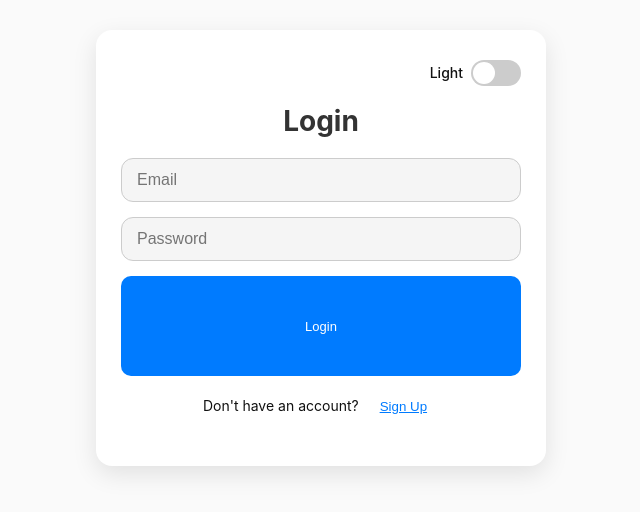
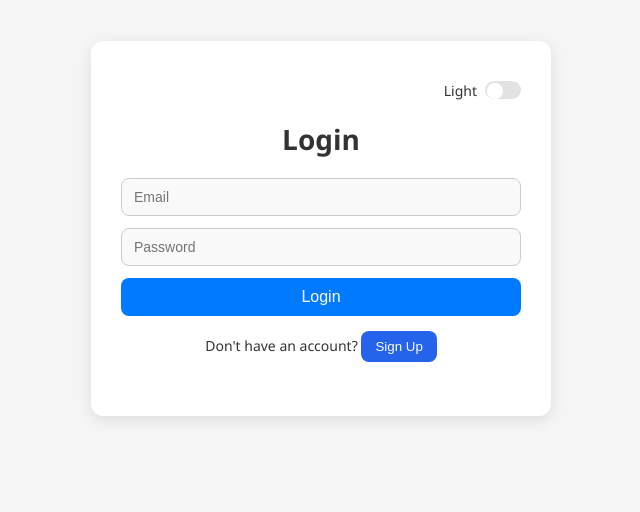
Before and after one commit to Praveen3226/frontend, a Next.js app: page / in a window 1280 px wide. Shown: the part 192-704 px from the top of the page, without its empty margins (319-959 px from the left). Built offline with nearby package versions, Linux system fonts and the light colour scheme; no server answers.

Commit message:
Update globals.css

```diff
--- a/styles/globals.css
+++ b/styles/globals.css
@@ -1,297 +1,289 @@
-/* Base Styles */
 
 body {
-  font-family: "Inter", Arial, sans-serif;
+  font-family: "Inter", sans-serif;
   margin: 0;
-  padding: 20px;
-  transition: background-color 0.3s ease, color 0.3s ease;
+  padding: 0;
+  background-color: var(--bg);
+  color: var(--text);
+  transition: background-color 0.4s ease, color 0.4s ease;
 }
 
 .container {
   max-width: 1000px;
-  width: 95%;
-  margin: 0 auto;
+  margin: 50px auto;
+  padding: 24px;
+  border-radius: 16px;
+  background: var(--card-bg);
+  box-shadow: 0 4px 12px rgba(0,0,0,0.08);
 }
+
+body.light {
+  --bg: #f7f8fa;
+  --card-bg: #ffffff;
+  --text: #1a1a1a;
+  --muted: #888;
+  --border: #e2e2e2;
+  --accent: #2563eb;
+}
+body.dark {
+  --bg: #111827;
+  --card-bg: #1f2937;
+  --text: #f3f4f6;
+  --muted: #9ca3af;
+  --border: #374151;
+  --accent: #3b82f6;
+}
+
+
+header h1 {
+  font-size: 1.8rem;
+  font-weight: 600;
+}
+button {
+  background-color: var(--accent);
+  color: white;
+  border: none;
+  padding: 8px 14px;
+  border-radius: 8px;
+  cursor: pointer;
+  transition: background 0.3s ease, transform 0.2s ease;
+}
+button:hover {
+  transform: scale(1.05);
+  background-color: #1d4ed8;
+}
+
 
 .task-form {
   display: flex;
+  gap: 10px;
   flex-wrap: wrap;
-  gap: 12px;
-  padding: 20px;
-  border: 1px solid var(--border-color);
-  border-radius: 16px;
-  background-color: var(--bg-card);
-  margin-bottom: 25px;
-  box-shadow: 0 4px 12px rgba(0,0,0,0.05);
-  transition: background-color 0.3s ease, border-color 0.3s ease, box-shadow 0.3s ease;
+  margin-bottom: 20px;
+}
+.task-form input,
+.task-form select {
+  flex: 1;
+  padding: 8px 12px;
+  border-radius: 8px;
+  border: 1px solid var(--border);
+  background: var(--card-bg);
+  color: var(--text);
+}
+.task-form input:focus,
+.task-form select:focus {
+  border-color: var(--accent);
+  outline: none;
 }
 
-.task-form input,
-.task-form select {
-  flex: 1 1 200px;
-  min-width: 120px;
-  padding: 10px 12px;
-  border-radius: 12px;
-  border: 1px solid var(--border-color);
-  transition: border-color 0.2s ease, background-color 0.2s ease, box-shadow 0.2s ease;
+
+.table-wrapper {
+  overflow-x: auto;
+  margin-top: 20px;
+}
+.task-table {
+  width: 100%;
+  border-collapse: collapse;
+  font-size: 0.95rem;
+}
+.task-table th, .task-table td {
+  padding: 12px 14px;
+  border-bottom: 1px solid var(--border);
+  text-align: left;
+}
+.task-table th {
+  font-weight: 600;
+  background-color: var(--card-bg);
+}
+.task-table tr:hover {
+  background-color: rgba(37, 99, 235, 0.05);
+  transition: background 0.2s ease;
 }
 
-.task-form input:focus,
-.task-form select:focus {
-  outline: none;
-  border-color: #007bff;
-  background-color: var(--bg-alt);
-  box-shadow: 0 0 6px rgba(0,123,255,0.3);
+
+.actions button {
+  margin-right: 6px;
+  border-radius: 6px;
+  padding: 6px 10px;
 }
-
-.task-form button {
-  border-radius: 12px;
-  padding: 10px 15px;
-  cursor: pointer;
-  transition: all 0.2s ease;
-}
-
-.task-form button:hover {
-  transform: translateY(-2px);
-  box-shadow: 0 4px 8px rgba(0,0,0,0.1);
-}
-
+.edit-btn { background-color: #f59e0b; }
+.delete-btn { background-color: #ef4444; }
+.toggle-btn { background-color: #3b82f6; }
+.edit-btn:hover { background-color: #d97706; }
+.delete-btn:hover { background-color: #dc2626; }
+.toggle-btn:hover { background-color: #2563eb; }
 
 .filters-bar {
   display: flex;
   flex-wrap: wrap;
   gap: 12px;
-  margin-bottom: 20px;
+  margin: 20px 0;
+  background: var(--card-bg);
+  padding: 12px;
+  border-radius: 10px;
+  border: 1px solid var(--border);
+}
+.filter-group {
+  display: flex;
+  flex-direction: column;
+  font-size: 0.9rem;
+}
+.filter-group label {
+  color: var(--muted);
+  margin-bottom: 4px;
 }
 
-.filter-group {
-  flex: 1 1 150px;
-  min-width: 120px;
+.theme-switch-wrapper {
+  display: flex;
+  align-items: center;
+  gap: 8px;
+}
+.theme-switch {
+  position: relative;
+  width: 40px;
+  height: 20px;
+  background: var(--border);
+  border-radius: 20px;
+}
+.theme-switch input {
+  opacity: 0;
+  width: 0;
+  height: 0;
+}
+.theme-switch .slider {
+  position: absolute;
+  top: 2px;
+  left: 2px;
+  width: 16px;
+  height: 16px;
+  background: white;
+  border-radius: 50%;
+  transition: 0.3s;
+}
+.theme-switch input:checked + .slider {
+  transform: translateX(20px);
+}
+.tooltip {
+  position: relative;
+  display: inline-block;
 }
 
-.filter-group input,
-.filter-group select {
-  padding: 8px 10px;
-  border-radius: 12px;
-  border: 1px solid var(--border-color);
-  transition: border-color 0.2s ease, box-shadow 0.2s ease;
+.tooltip .tooltiptext {
+  visibility: hidden;
+  width: max-content;
+  background-color: var(--text);
+  color: var(--card-bg);
+  text-align: center;
+  padding: 4px 8px;
+  border-radius: 6px;
+  font-size: 0.75rem;
+  position: absolute;
+  z-index: 1;
+  bottom: 125%;
+  left: 50%;
+  transform: translateX(-50%);
+  opacity: 0;
+  transition: opacity 0.3s;
+  white-space: nowrap;
 }
 
-.filter-group input:focus,
-.filter-group select:focus {
-  border-color: #007bff;
-  box-shadow: 0 0 6px rgba(0,123,255,0.3);
+.tooltip .tooltiptext::after {
+  content: "";
+  position: absolute;
+  top: 100%;
+  left: 50%;
+  margin-left: -5px;
+  border-width: 5px;
+  border-style: solid;
+  border-color: var(--text) transparent transparent transparent;
 }
 
-.task-table {
-  width: 100%;
-  border-collapse: separate;
-  border-spacing: 0;
-  border-radius: 12px;
-  overflow: hidden;
-  background-color: var(--bg-card);
-  box-shadow: 0 4px 12px rgba(0,0,0,0.05);
+.tooltip:hover .tooltiptext {
+  visibility: visible;
+  opacity: 1;
+}.page-btn {
+  background-color: var(--accent);
+  color: white;
+  border: none;
+  padding: 6px 12px;
+  margin: 0 2px;
+  border-radius: 8px;
+  cursor: pointer;
+  transition: background 0.2s;
+}
+.page-btn:disabled {
+  background-color: #cbd5e1;
+  cursor: not-allowed;
+}
+.page-btn:hover:not(:disabled) {
+  background-color: #1d4ed8;
+}
+.completed-row {
+  background-color: #d4edda;
+  color: #155724;
 }
 
-.task-table th,
-.task-table td {
-  padding: 12px 16px;
-  border-bottom: 1px solid var(--border-color);
-  border-right: 1px solid var(--border-color);
-  text-align: left;
+body.dark .completed-row {
+  background-color: #1b4620;
+  color: #d4edda;
 }
-
-.task-table th:last-child,
-.task-table td:last-child {
-  border-right: none;
-}
-
-.task-table tbody tr:nth-child(even) {
-  background-color: var(--bg-alt);
-}
-
-.task-table tbody tr:hover {
-  background-color: var(--bg-card);
-  box-shadow: 0 4px 12px rgba(0,0,0,0.08);
-  transition: all 0.2s ease;
-}
-
-.actions {
-  display: flex;
-  gap: 8px;
-}
-
-button {
-  flex: 1 1 100px;
-  padding: 8px 12px;
-  border-radius: 12px;
-  border: none;
-  cursor: pointer;
-  transition: all 0.2s ease;
-}
-
-button:hover {
-  transform: translateY(-2px);
-  box-shadow: 0 4px 8px rgba(0,0,0,0.1);
-}
-
-.edit-btn { background-color: #ff9800; color: #fff; }
-.delete-btn { background-color: #f44336; color: #fff; }
-.toggle-btn { background-color: #2196f3; color: #fff; }
-
-
-body.light {
-  --bg-page: #fafafa;
-  --bg-card: #ffffff;
-  --bg-alt: #f5f5f5;
-  --border-color: #ccc;
-  color: #111;
-  background-color: var(--bg-page);
-}
-
-body.dark {
-  --bg-page: #121212;
-  --bg-card: #1f1f1f;
-  --bg-alt: #2b2b2b;
-  --border-color: #555;
-  color: #f9f9f9;
-  background-color: var(--bg-page);
-}
-
 .auth-container {
   display: flex;
   justify-content: center;
   align-items: center;
   min-height: 100vh;
   padding: 20px;
-  background-color: var(--bg-page);
+  background-color: var(--bg-color);
   transition: background-color 0.3s ease, color 0.3s ease;
+  color: var(--text-color);
+  font-family: 'Segoe UI', Tahoma, Geneva, Verdana, sans-serif;
 }
 
 .auth-box {
+  background-color: var(--card-bg);
+  padding: 40px 30px;
+  border-radius: 12px;
+  box-shadow: 0 4px 15px rgba(0,0,0,0.1);
   width: 100%;
   max-width: 400px;
-  padding: 30px 25px;
-  border-radius: 16px;
-  background-color: var(--bg-card);
-  box-shadow: 0 8px 24px rgba(0,0,0,0.1);
   text-align: center;
   transition: background-color 0.3s ease, color 0.3s ease;
 }
 
-.auth-form input,
-.auth-form button {
-  background-color: var(--bg-alt);
-  color: var(--color, inherit);
-  border-color: var(--border-color);
-  transition: all 0.3s ease;
+body.light {
+  --bg-color: #f5f5f5;
+  --card-bg: #fff;
+  --text-color: #333;
+  --input-bg: #f9f9f9;
+  --input-border: #ccc;
+  --button-bg: #007bff;
+  --button-color: #fff;
+  --button-hover: #0056b3;
 }
 
-.auth-box h1 {
-  margin-bottom: 20px;
-  font-size: 28px;
-  color: #333;
+body.dark {
+  --bg-color: #121212;
+  --card-bg: #1e1e1e;
+  --text-color: #eee;
+  --input-bg: #2c2c2c;
+  --input-border: #555;
+  --button-bg: #0d6efd;
+  --button-color: #fff;
+  --button-hover: #084298;
 }
 
-.msg {
-  margin-bottom: 15px;
-  color: #d9534f;
-  font-weight: 500;
+.auth-theme-toggle {
+  display: flex;
+  justify-content: flex-end;
+  align-items: center;
+  margin-bottom: 20px;
+  gap: 8px;
 }
 
-.auth-form {
-  display: flex;
-  flex-direction: column;
-  gap: 15px;
-}
-
-.auth-form input {
-  padding: 12px 15px;
-  border-radius: 12px;
-  border: 1px solid #ccc;
-  font-size: 16px;
-  transition: 0.2s;
-}
-
-.auth-form input:focus {
-  outline: none;
-  border-color: #007bff;
-  box-shadow: 0 0 6px rgba(0,123,255,0.3);
-  background-color: #f5faff;
-}
-
-.auth-form button {
-  padding: 6px 12px;
-  font-size: 13px;
-  border-radius: 10px;
-  border: none;
-  background-color: #007bff;
-  color: #fff;
-  cursor: pointer;
-  transition: all 0.2s ease;
-}
-
-.auth-form button:hover {
-  background-color: #0056b3;
-  transform: translateY(-1px);
-  box-shadow: 0 2px 6px rgba(0,0,0,0.08);
+.theme-label {
+  font-size: 14px;
 }
 
 
-.toggle-text {
-  margin-top: 15px;
-  font-size: 14px;
-}
-
-.toggle-text button {
-  background: none;
-  border: none;
-  color: #007bff;
-  cursor: pointer;
-  font-weight: 500;
-  text-decoration: underline;
-  margin-left: 5px;
-}
-
-.toggle-text button:hover {
-  color: #0056b3;
-}
-
-
-.table-wrapper {
-  width: 100%;
-  overflow-x: auto;
-  margin-bottom: 20px;
-}
-
-.task-table {
-  min-width: 800px;
-  border-collapse: separate;
-  border-spacing: 0;
-  border-radius: 12px;
-  overflow: hidden;
-  background-color: var(--bg-card);
-  box-shadow: 0 4px 12px rgba(0,0,0,0.05);
-}
-
-.theme-switch-wrapper {
-  display: flex;
-  align-items: center;
-  gap: 8px;
-  cursor: pointer;
-}
-
-.theme-label {
-  font-weight: 500;
-  font-size: 14px;
-  color: inherit;
-}
-
-.theme-switch {
-  position: relative;
-  width: 50px;
-  height: 26px;
-}
 
 .theme-switch input {
   opacity: 0;
@@ -301,144 +293,108 @@ body.dark {
 
 .slider {
   position: absolute;
-  top: 0;
-  left: 0;
-  right: 0;
-  bottom: 0;
+  top: 0; left: 0; right: 0; bottom: 0;
   background-color: #ccc;
-  border-radius: 34px;
+  border-radius: 20px;
   transition: 0.4s;
 }
 
-.slider::before {
-  position: absolute;
-  content: "";
-  height: 22px;
-  width: 22px;
+.theme-switch {
+  position: relative;
+  display: inline-block;
+  width: 36px;
+  height: 18px;
+  cursor: pointer;
+}
+
+.slider:before {
+  height: 14px;
+  width: 14px;
   left: 2px;
   bottom: 2px;
-  background-color: white;
-  border-radius: 50%;
-  transition: 0.4s;
 }
 
-.theme-switch input:checked + .slider {
-  background-color: #2196f3;
+input:checked + .slider:before {
+  transform: translateX(18px);
 }
 
-.theme-switch input:checked + .slider::before {
-  transform: translateX(24px);
+input:checked + .slider {
+  background-color: #2196F3;
 }
 
-.theme-switch:hover .slider::before {
-  box-shadow: 0 2px 4px rgba(0,0,0,0.3);
+input:checked + .slider:before {
+  transform: translateX(20px);
 }
+
+.auth-box h1 {
+  margin-bottom: 20px;
+  font-size: 28px;
+}
+
+
+.msg {
+  color: #d9534f;
+  margin-bottom: 15px;
+  font-size: 14px;
+}
+
+
+.auth-form {
+  display: flex;
+  flex-direction: column;
+  gap: 12px;
+}
+
+.auth-form input,
+.auth-form select {
+  padding: 10px 12px;
+  border: 1px solid var(--input-border);
+  border-radius: 8px;
+  background-color: var(--input-bg);
+  color: var(--text-color);
+  font-size: 14px;
+  transition: border-color 0.3s ease, background-color 0.3s ease;
+}
+
+.auth-form input:focus {
+  outline: none;
+  border-color: #007bff;
+}
+
+
+.auth-form button {
+  padding: 10px;
+  border: none;
+  border-radius: 8px;
+  background-color: var(--button-bg);
+  color: var(--button-color);
+  font-size: 16px;
+  cursor: pointer;
+  transition: background-color 0.3s ease;
+}
+
+.auth-form button:hover {
+  background-color: var(--button-hover);
+}
+
+
+.toggle-text {
+  margin-top: 15px;
+  font-size: 14px;
+}
+
 .auth-theme-toggle {
   display: flex;
   justify-content: flex-end;
   align-items: center;
+  margin-bottom: 20px;
   gap: 8px;
-  margin-bottom: 15px;
-  cursor: pointer;
+  flex-wrap: wrap;
 }
 
-.auth-theme-toggle .theme-label {
-  font-size: 14px;
-  font-weight: 500;
-  color: inherit;
-}
 
-.theme-switch {
-  position: relative;
-  width: 50px;
-  height: 26px;
-}
-
-.theme-switch input {
-  opacity: 0;
-  width: 0;
-  height: 0;
-}
-
-.slider {
-  position: absolute;
-  top: 0;
-  left: 0;
-  right: 0;
-  bottom: 0;
-  background-color: #ccc;
-  border-radius: 34px;
-  transition: 0.4s;
-}
-
-.slider::before {
-  position: absolute;
-  content: "";
-  height: 22px;
-  width: 22px;
-  left: 2px;
-  bottom: 2px;
-  background-color: white;
-  border-radius: 50%;
-  transition: 0.4s;
-}
-
-.theme-switch input:checked + .slider {
-  background-color: #2196f3;
-}
-
-.theme-switch input:checked + .slider::before {
-  transform: translateX(24px);
-}
-
-@media (max-width: 768px) {
-  .task-form {
-    flex-direction: column;
-  }
-
-  .filters-bar {
-    flex-direction: column;
-    gap: 10px;
-  }
-
-  .actions button {
-    padding: 6px 8px;
-    font-size: 12px;
+@media (max-width: 480px) {
+  .auth-box {
+    padding: 30px 20px;
   }
 }
-
-@media (max-width: 480px) {
-  .task-form input,
-  .task-form select,
-  .task-form button {
-    flex: 1 1 100%;
-  }
-
-  .filter-group {
-    flex: 1 1 100%;
-  }
-
-  .task-table th,
-  .task-table td {
-    padding: 6px 8px;
-    font-size: 12px;
-  }
-
-  .actions button {
-    padding: 4px 6px;
-    font-size: 10px;
-  }
-}
-@media (max-width: 480px) {
-  .filter-group {
-    flex-direction: row;
-    justify-content: space-between;
-  }
-
-  .filter-group label,
-  .filter-group input,
-  .filter-group select {
-    font-size: 12px;
-    padding: 6px 8px;
-  }
-}
```
